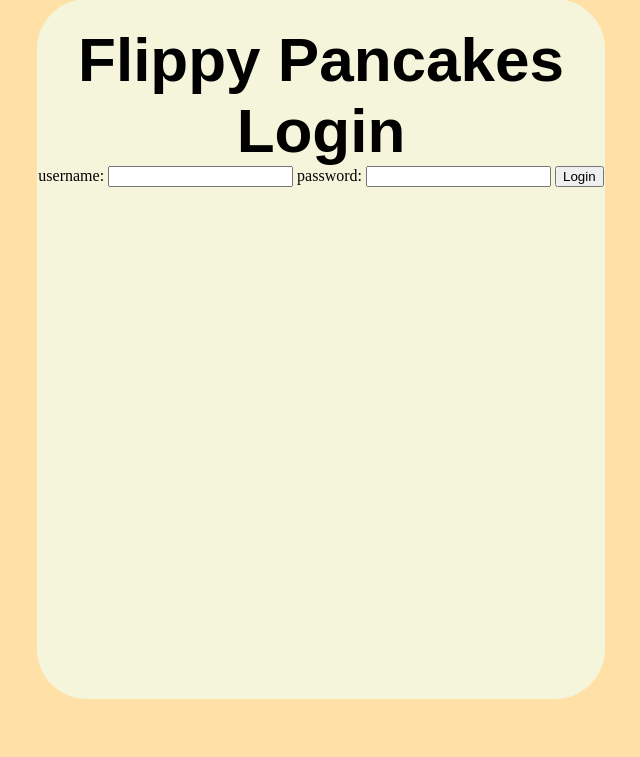
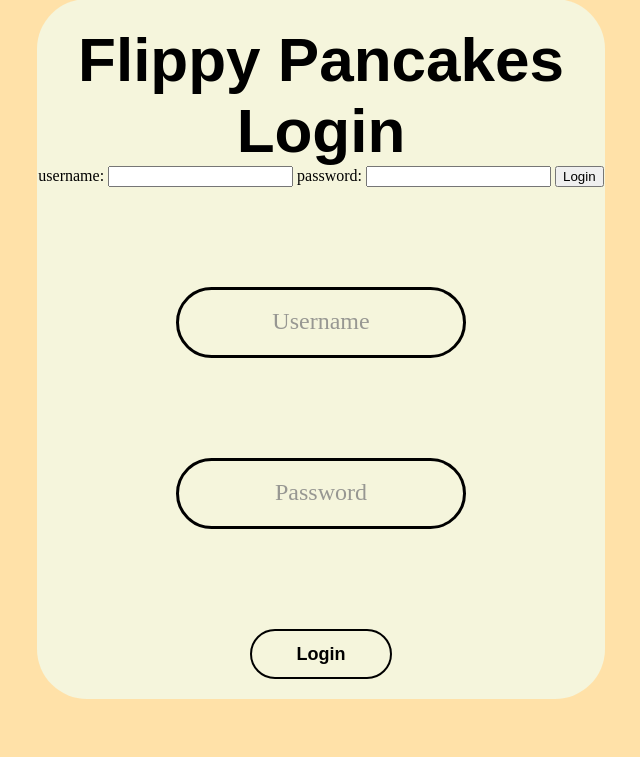
Before and after one commit to paddi-sam/flippy-pancake, a Flask app: page /login in a window 1280 px wide. Shown: the part 59-816 px from the top of the page, without its empty margins (319-959 px from the left). Run offline with Flask 3, Linux system fonts and the light colour scheme.

Commit message:
style: styling for buttons

```diff
--- a/static/css/login.css
+++ b/static/css/login.css
@@ -11,10 +11,11 @@ body{
     width: 45%;
     height: 700px;
     border-color: black;
-    justify-content: center;
     align-items: center;
     border-radius: 50px;
     background-color: beige;
+    display: flex;
+    flex-direction: column;
 }
 
 .title{
@@ -23,3 +24,57 @@ body{
     margin-top: 25px;
     font-family: fantasy;
 }
+
+.username-container{
+    width: 50%;
+    height: 65px;
+    border-style: solid;
+    border-radius: 50px;
+    background-color: transparent;
+    transition: background-color 0.3s ease, transform 0.3s ease;
+    margin-top: 100px;
+}
+
+.username-container:hover{
+    cursor: text;
+    background-color: white;
+    transform: scale(1.03);
+    border-color: gray;
+    border-width: 1px;
+}
+
+.login-text{
+    color: gray;
+    margin-top: 18px;
+    font-size: x-large;
+    opacity: 0.8;
+}
+
+.login-text:active{
+    color: transparent
+}
+
+.login-button{
+    background-color: transparent;
+    width: 25%;
+    height: 50px;
+    border-style: solid;
+    border-width: 2px;
+    border-radius: 50px;
+    margin-top: 100px;
+    transition: background-color 0.3s ease, transform 0.3s ease;
+}
+
+.login-button:hover{
+    cursor: pointer;
+    background-color: rgb(246, 179, 254);
+    transform: scale(1.1);
+    border-color: gray;
+    border-width: 0px;
+}
+
+.login-button-text{
+    color: rgb(0, 0, 0);
+    font-size: large;
+    font-weight: bolder;
+}
--- a/templates/login.html
+++ b/templates/login.html
@@ -9,15 +9,16 @@
 </head>
 <body>
     <link rel="stylesheet" href="{{ url_for('static', filename='css/login.css') }}">
+    <link rel="stylesheet" href="/static/css/login.css">
     <!-- <h1>Flippy Pancakes Staff Login</h1> -->
 
-    {% with messages = get_flashed_messages() %}
+    <!-- {% with messages = get_flashed_messages() %}
         {% if messages %}
             {% for message in messages %}
                 <div class="flash-message">{{ message }}</div>
             {% endfor %}
         {% endif %}
-    {% endwith %}
+    {% endwith %} -->
 
     <!-- <form method="post" action="/login">
         <label for="username">username:</label>
@@ -39,6 +40,18 @@
 
             <button type="submit">Login</button>
         </form>
+        <div class="username-container">
+            <div class="login-text">Username</div>
+        </div>
+        <div class="username-container">
+
+            <div class="login-text">Password</div>
+        </div>
+
+        <button class="login-button" type="submit">
+            <div class="login-button-text">Login</div>
+        </button>
     </div>
+
 </body>
 </html>
```
